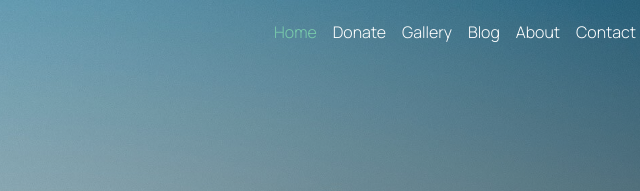
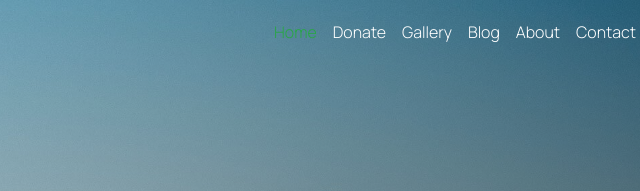
Before and after one commit to Jesus-boy01/KodeCampGivingProject, a plain HTML site: page index.html in a window 1280 px wide. Shown: the top 191 px of the page, 542-1182 px from the left. Drawn offline with nearby package versions, Linux system fonts and the light colour scheme.

Commit message:
gave the home navigation a color more visible

```diff
--- a/css/style.css
+++ b/css/style.css
@@ -38,14 +38,14 @@
 }
 
 .text-success {
-    color: #79ccab !important;
+    color: #28a745 !important;
 }
 
 
 /*---- header section ----*/
 
 #header-section {
-    background: linear-gradient(-60deg, rgba(10, 10, 10, 0.6), rgba(0, 0, 0, 0.1)), url("../img/hero-bg.jpg") no-repeat;
+    background: linear-gradient(-60deg, rgba(0, 0, 0, 0.6), rgba(46, 43, 43, 0.1)), url("../img/hero-bg.jpg") no-repeat;
     height: 100vh;
     background-size: cover;
     background-attachment: fixed;
```
